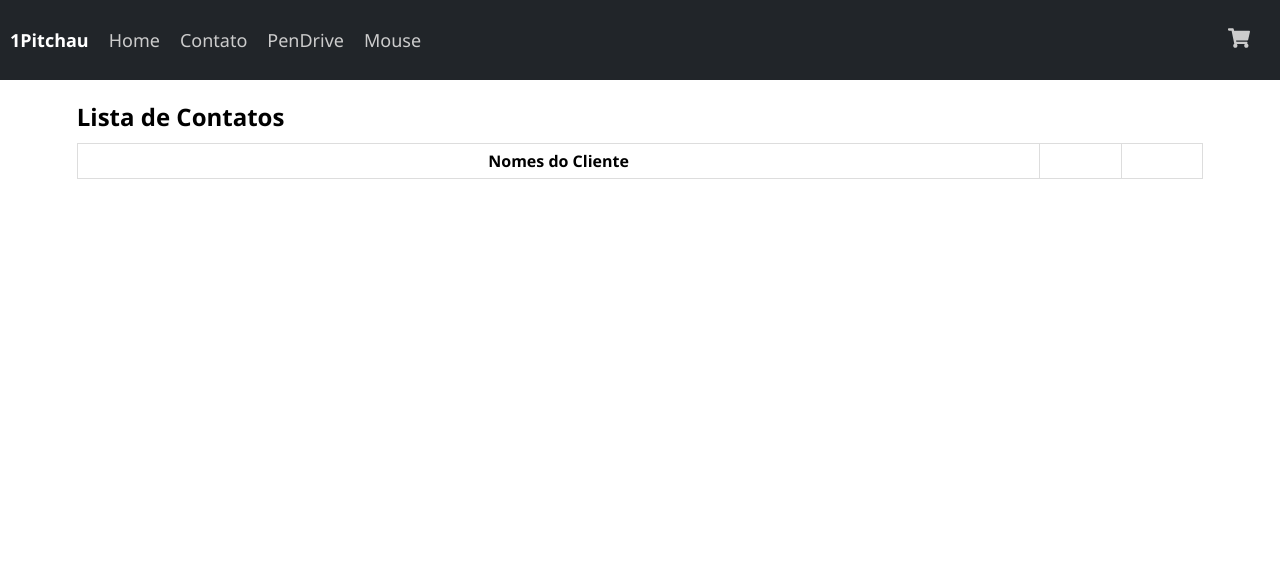
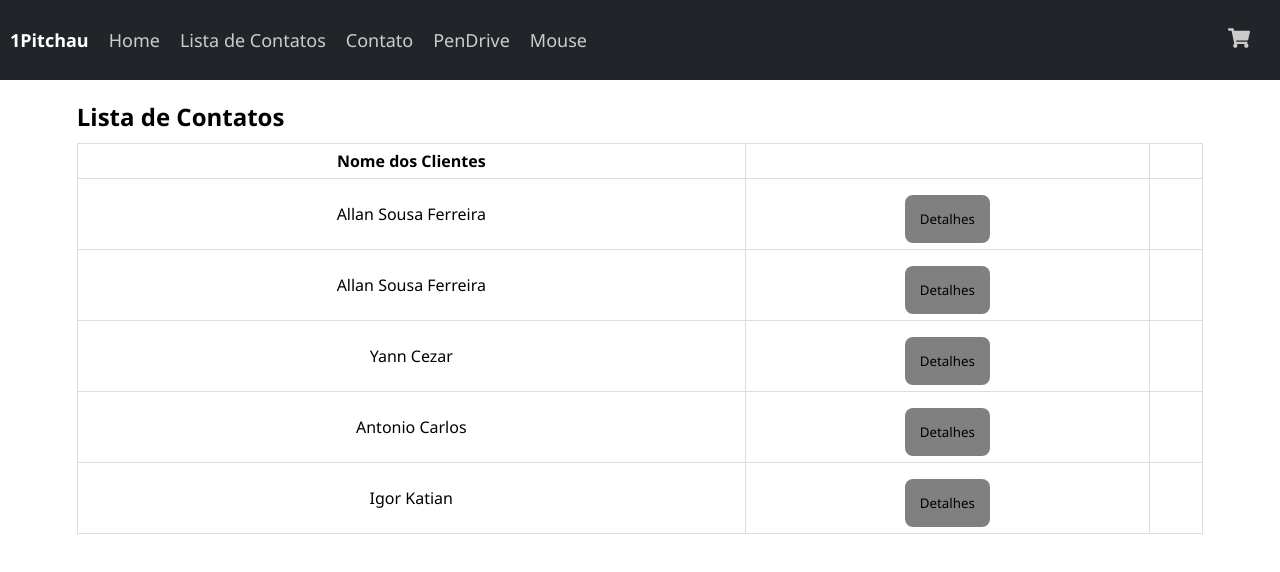
Before and after one commit to alnsousa1/Projeto-React, a React (Vite) app: page /lista in a window 1280 px wide. Shown: the top 572 px of the page. Built offline with nearby package versions, Linux system fonts and the light colour scheme; data requests are answered from the project's data file.

Commit message:
salvando e listando no json server

```diff
--- a/servidor/db.json
+++ b/servidor/db.json
@@ -9,7 +9,6 @@
       "categoria": "Mouse"
     }
   ],
-
   "produtos": [
     {
       "id": "1",
@@ -253,7 +252,45 @@
     }
   ],
   "contatos": [
-
+    {
+      "id": "268c",
+      "nome": "Allan Sousa Ferreira",
+      "telefone": "44984375301",
+      "email": "alnprivado@gmail.com",
+      "cidade": "Umuarama",
+      "areatext": "teste"
+    },
+    {
+      "id": "e518",
+      "nome": "Allan Sousa Ferreira",
+      "telefone": "44984375301",
+      "email": "alnprivado@gmail.com",
+      "cidade": "Umuarama",
+      "areatext": "teste 2"
+    },
+    {
+      "id": "3dcc",
+      "nome": "Yann Cezar",
+      "telefone": "44984375301",
+      "email": "yanncezar@gmail.com",
+      "cidade": "Maria Helena",
+      "areatext": "teste 3"
+    },
+    {
+      "id": "632b",
+      "nome": "Antonio Carlos",
+      "telefone": "44984375301",
+      "email": "alnprivado@gmail.com",
+      "cidade": "Maria Helena",
+      "areatext": "asdasudhiawuhdiasudhiaushdiuashdias"
+    },
+    {
+      "id": "d964",
+      "nome": "Igor Katian",
+      "telefone": "44984376531",
+      "email": "kathuzera@gmail.com",
+      "cidade": "Maria Helena",
+      "areatext": "asdawdsadsadfafwfsad"
+    }
   ]
-
 }
--- a/src/components/Menu/index.tsx
+++ b/src/components/Menu/index.tsx
@@ -48,6 +48,7 @@ export const Menu = () => {
                                 1Pitchau
                             </NavbarLinkExtended>
                             <NavbarLink to={'/'}>Home</NavbarLink>
+                            <NavbarLink to={'/lista'}>Lista de Contatos</NavbarLink>
                             <NavbarLink to={'/contato'}>Contato</NavbarLink>
                             {
 
--- a/src/pages/Contato/index.tsx
+++ b/src/pages/Contato/index.tsx
@@ -1,9 +1,7 @@
-import { useParams } from "react-router-dom";
 import { Menu } from "../../components/Menu"
 import { FormContainer } from "./styles"
-import { FormEvent, useEffect, useState } from "react";
+import { FormEvent, useState } from "react";
 import axios from "axios";
-import { Col4, Col6, Row } from "../Produtos/styles";
 
 export const Contato = () => {
 
@@ -17,7 +15,7 @@ export const Contato = () => {
         event.preventDefault();
         const id = '';
 
-        axios.post('http://localhost:3000/contatos', {nome, telefone, email, cidade, areatext })
+        axios.post('http://localhost:3000/contatos', { nome, telefone, email, cidade, areatext })
             .then((res) => {
                 console.log(res.data);
                 limparCampos();
@@ -37,33 +35,31 @@ export const Contato = () => {
         <>
             <Menu />
             <body>
-                <FormContainer>
+                <FormContainer onSubmit={criarTarefa}>
                     <div>
                         <h1>Contato</h1>
 
                         <span>Está é a página de contato. Em caso de dúvidas, críticas ou sujestões, preencha o formulário abaixo e iremos responder.</span>
 
-                        <form id="meuFormulario">
-                            <label htmlFor="">Digite seu nome</label>
-                            <input type="text" id="nome" required placeholder="Digite o seu nome:" />
+                        <label htmlFor="nome">Digite seu nome</label>
+                        <input type="text" id="nome" name="nome" value={nome} onChange={e => setNome(e.target.value)} required placeholder="Digite o seu nome:" />
 
-                            <label htmlFor="">Digite seu número de telefone</label>
-                            <input type="tel" id="telefone" required placeholder="Número de telefone:" />
+                        <label htmlFor="telefone">Digite seu número de telefone</label>
+                        <input type="number" id="telefone" name="telefone" value={telefone} onChange={e => setTelefone(e.target.value)} required placeholder="Número de telefone:" />
 
-                            <label htmlFor="">Digite seu e-mail</label>
-                            <input type="email" id="email" required placeholder="Número seu e-mail:" />
+                        <label htmlFor="email">Digite seu e-mail</label>
+                        <input type="email" id="email" name="email" value={email} onChange={e => setEmail(e.target.value)} required placeholder="Número seu e-mail:" />
 
-                            <label htmlFor=""></label>
-                            <select name="cities" id="citie" required>
+                        <label htmlFor="cidades"></label>
+                        <select name="cities" id="citie" value={cidade} onChange={e => setCidade(e.target.value)} required>
                             <option value="">Selecione sua cidade</option>
-                                <option value="">Umuarama</option>
-                                <option value="">Maria Helena</option>
+                            <option value="Umuarama">Umuarama</option>
+                            <option value="Maria Helena">Maria Helena</option>
                         </select>
 
-                            <textarea name="" id=""></textarea>
+                        <textarea name="areatext" value={areatext} onChange={e => setAreatext(e.target.value)} id="textarea"></textarea>
 
                         <button type="submit">Enviar</button>
-                        </form>
                     </div>
                 </FormContainer>
             </body>
--- a/src/pages/Lista/index.tsx
+++ b/src/pages/Lista/index.tsx
@@ -19,6 +19,7 @@ export const Lista = () => {
   const navigate = useNavigate();
 
   useEffect(() => {
+    console.log("aqui");
     axios.get('http://localhost:3000/contatos')
       .then((res) => {
         setDataLista(res.data);
@@ -43,7 +44,7 @@ export const Lista = () => {
         <Table>
           <thead>
             <THtr>
-              <THTh>Nomes do Cliente</THTh>
+              <THTh>Nome dos Clientes</THTh>
               <THTh></THTh>
               <THTh></THTh>
             </THtr>
```
Lines whose indentation alone changed are shown as unchanged.
